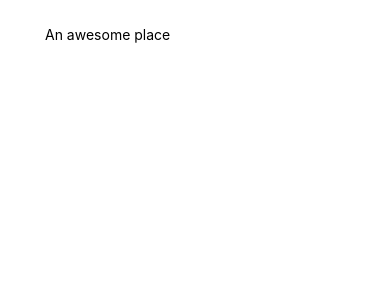
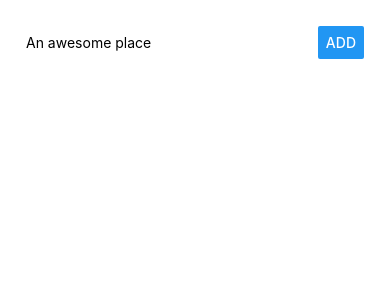
Before and after one commit to Dorian92/rc-course, a React Native app: screen / in a window 390 px wide. Shown: the top 300 px of the page. Built offline with nearby package versions, Linux system fonts and the light colour scheme.

Commit message:
Positioning Elements with Flexbox

```diff
--- a/App.js
+++ b/App.js
@@ -1,5 +1,5 @@
 import React from 'react';
-import { StyleSheet, Text, View, TextInput } from 'react-native';
+import { StyleSheet, Text, View, TextInput, Button } from 'react-native';
 
 export default class App extends React.Component {
   state = {
@@ -15,11 +15,15 @@
   render() {
     return (
       <View style={styles.container}>
-        <TextInput
-          style={{width: 300}}
-          placeholder="An awesome place"
-          value={this.state.placeName}
-          onChangeText={this.placeNameChangedHandler}/>
+        <View style={styles.inputContainer}>
+          <TextInput
+            placeholder="An awesome place"
+            value={this.state.placeName}
+            onChangeText={this.placeNameChangedHandler}
+            style={styles.placeInput}/>
+          <Button title="Add"
+          style={styles.placeButton}/>
+        </View>
       </View>
     );
   }
@@ -32,5 +36,18 @@
     backgroundColor: '#fff',
     alignItems: 'center',
     justifyContent: 'flex-start',
+  },
+  inputContainer: {
+    // flex: 1,
+    width: "100%",
+    flexDirection: "row",
+    justifyContent: "space-between",
+    alignItems: "center"
+  },
+  placeInput: {
+    width: "70%"
+  },
+  placeButton: {
+    width: "30%"
   }
 });
```
